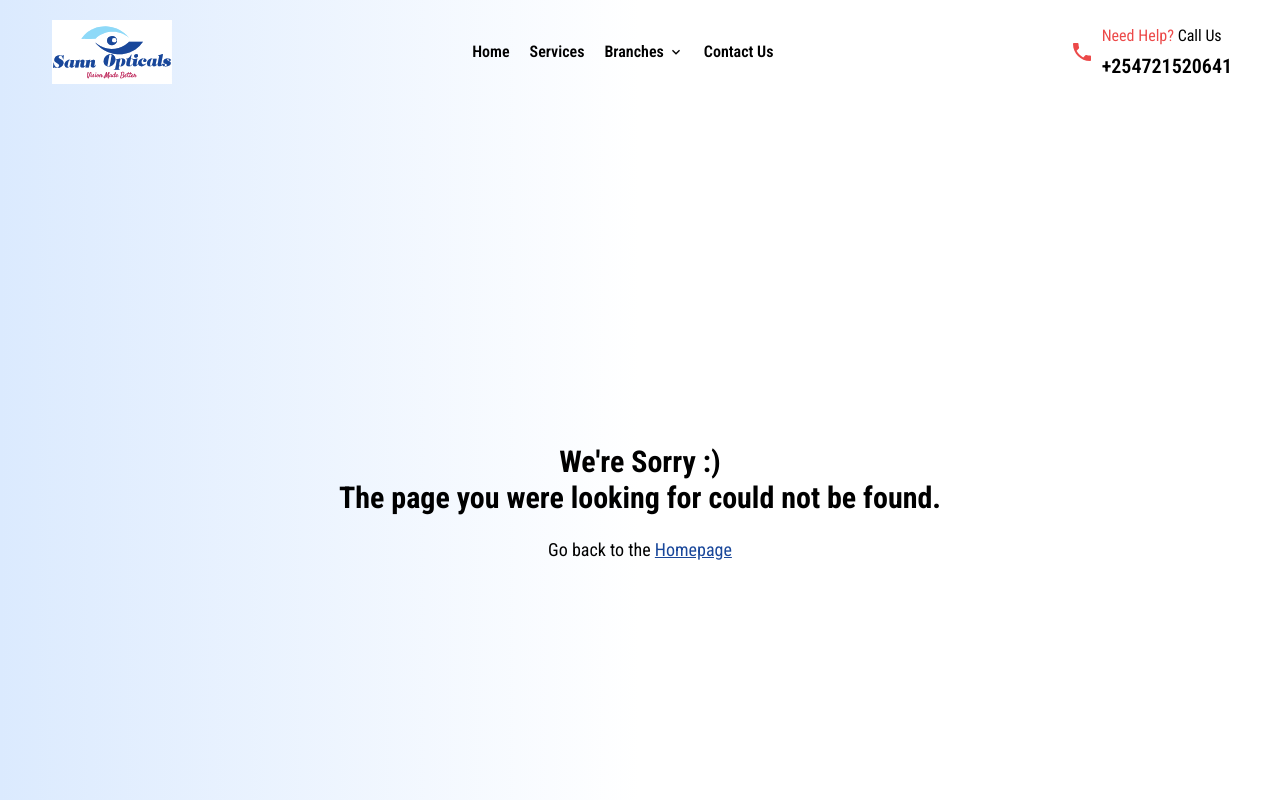
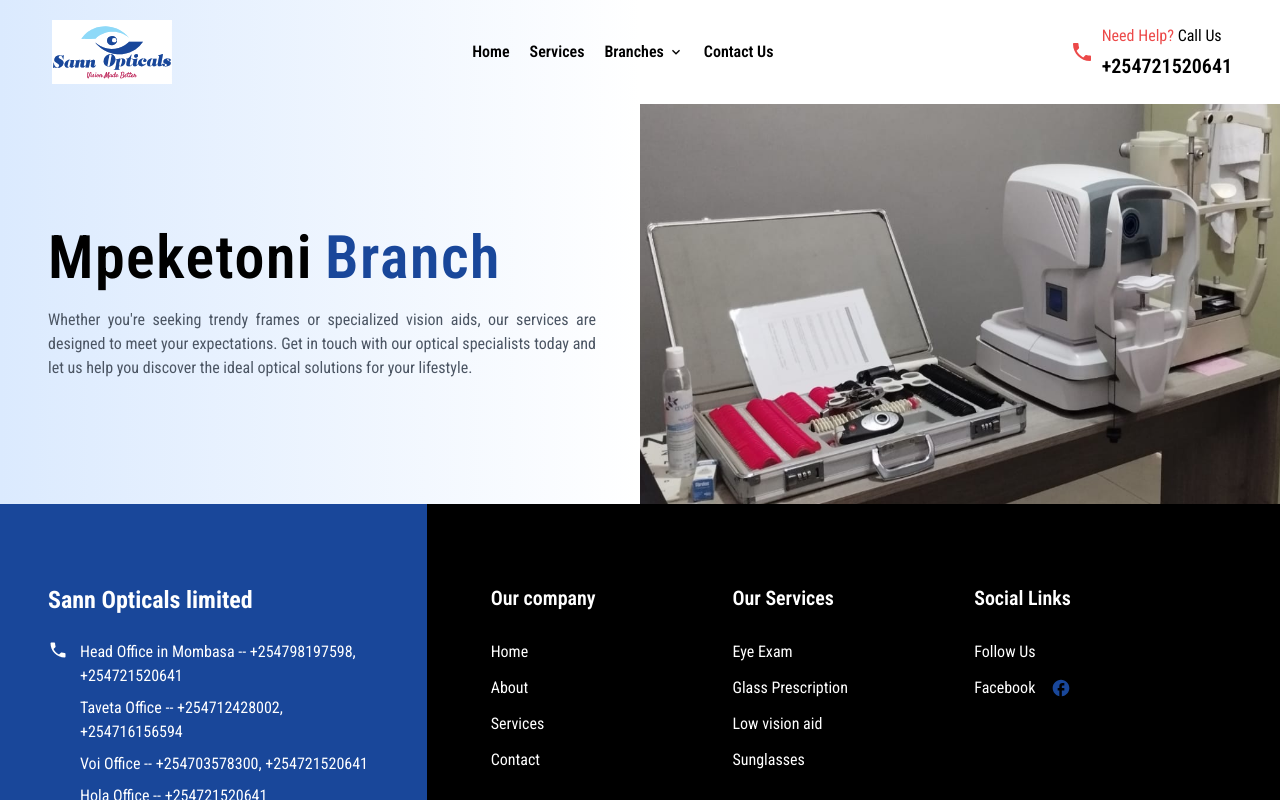
Before and after one commit to JoelOgira/sann-opticals, a Next.js app: page /branches/mpeketoni in a window 1280 px wide. Before the commit this address had no page. Shown: the top 800 px of the page. Built offline with nearby package versions, Linux system fonts and the light colour scheme.

Commit message:
Created Mpeketoni branch page

```diff
--- /dev/null
+++ b/app/branches/mpeketoni/page.jsx
@@ -0,0 +1,11 @@
+import Banner from "../Banner"
+
+const Mpeketoni = () => {
+    return (
+        <main>
+            <Banner location={'Mpeketoni'} />
+        </main>
+    )
+}
+
+export default Mpeketoni
```
